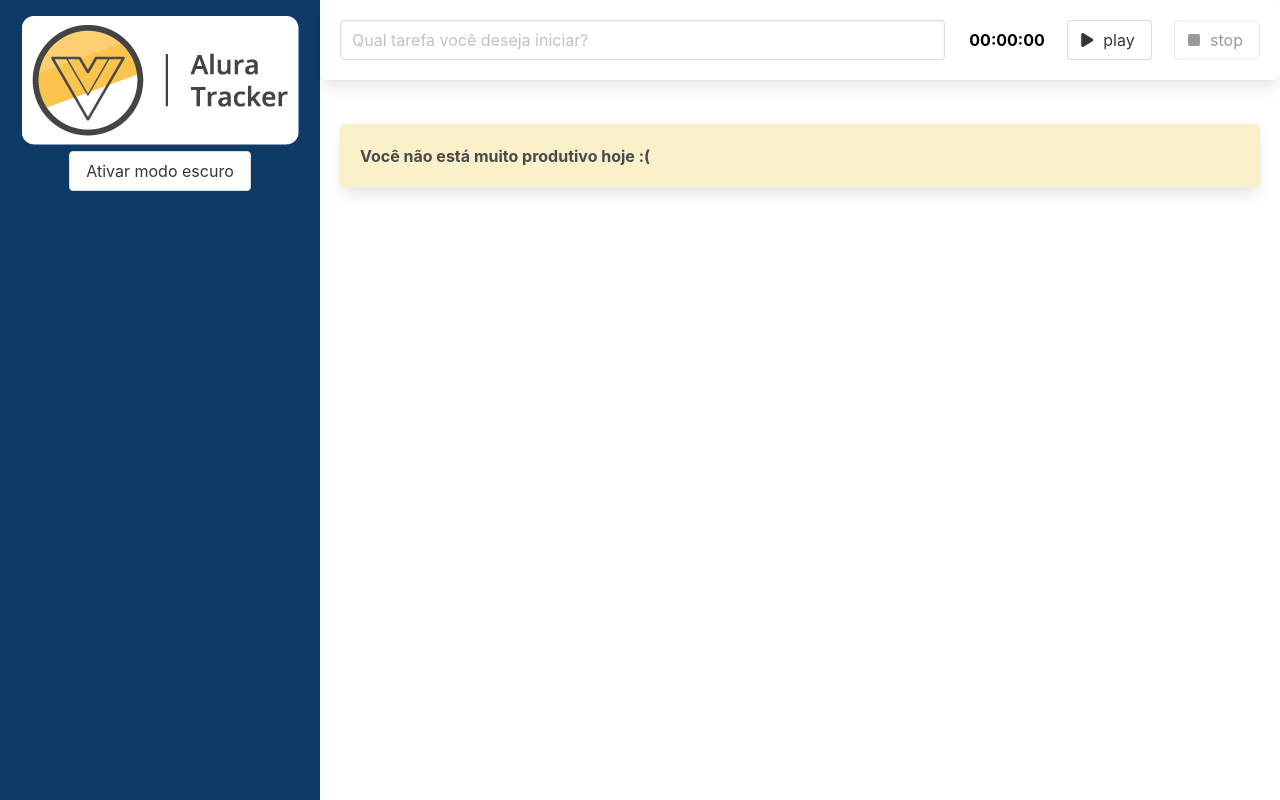
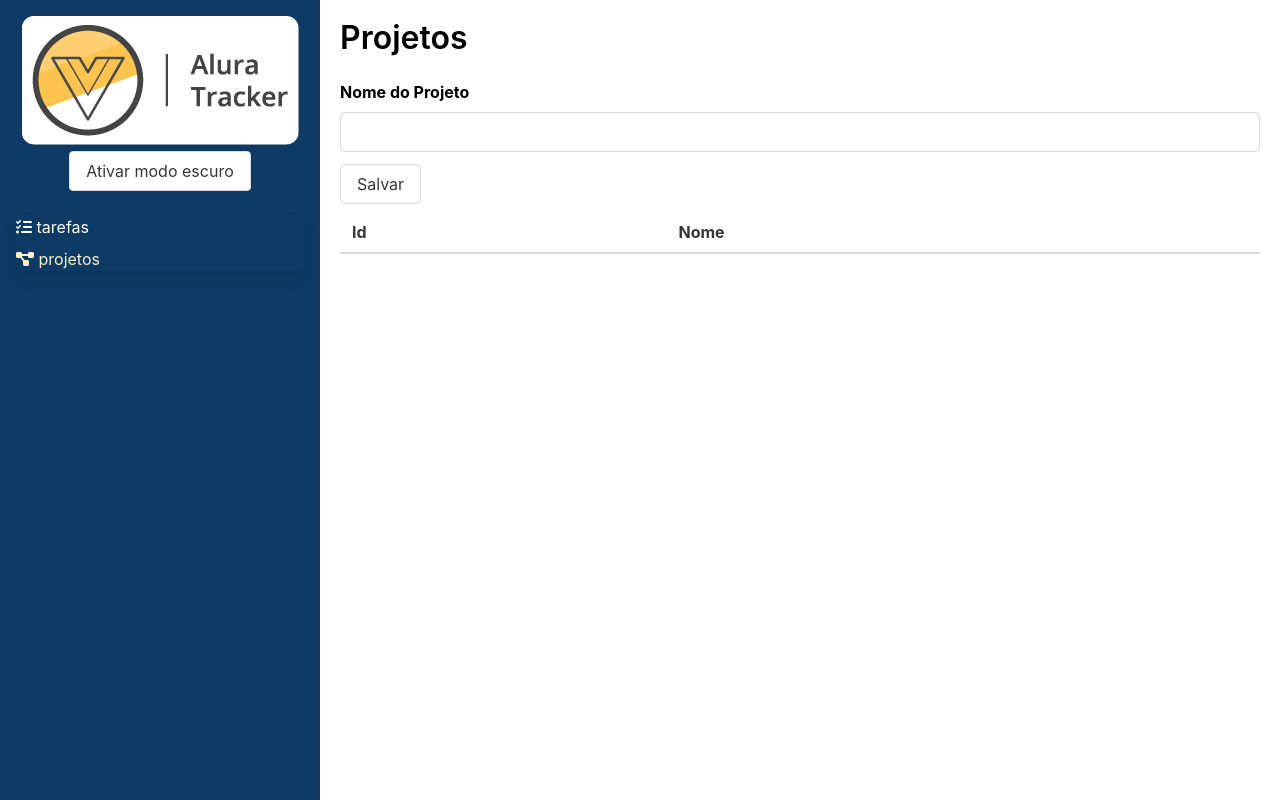
Before and after one commit to lucianoandrade/alura-traccker, a Vue app: page /#/projetos in a window 1280 px wide. Built offline with nearby package versions, Linux system fonts and the light colour scheme.

Commit message:
fim da primeira aula do segundo curso de vue da alura

```diff
--- a/package.json
+++ b/package.json
@@ -9,7 +9,8 @@
   },
   "dependencies": {
     "core-js": "^3.8.3",
-    "vue": "^3.2.13"
+    "vue": "^3.2.13",
+    "vue-router": "^4.2.4"
   },
   "devDependencies": {
     "@fortawesome/fontawesome-free": "^6.4.0",
--- a/src/App.vue
+++ b/src/App.vue
@@ -4,48 +4,26 @@
       <BarraLateral @aoTemaAlterado="trocarTema"/>
     </div>
     <div class="column is-three-quarter conteudo">
-      <FormularioMain @aoSalvarTarefa="salvarTarefa"/>
-      <div class="lista">
-        <TarefaMain v-for="(tarefa, index) in tarefas" :key="index" :tarefa="tarefa"/>
-        <BoxMain v-if="listaEstaVazia">
-          Você não está muito produtivo hoje :(
-        </BoxMain>
-      </div>
+      <RouterView></RouterView>
     </div>
   </main>
 </template>
 
 <script lang="ts">
 import { defineComponent } from 'vue';
-import BarraLateral from './components/BarraLateral.vue';
-import FormularioMain from './components/FormularioMain.vue';
-import TarefaMain from './components/TarefaMain.vue';
-import BoxMain from './components/BoxMain.vue';
-import ITarefa from './interfaces/ITarefa';
+import BarraLateral from './components/BarraLateral.vue'
 
 export default defineComponent({
   name: 'App',
   components: {
     BarraLateral,
-    FormularioMain,
-    TarefaMain,
-    BoxMain
   },
   data () {
     return {
-      tarefas: [] as ITarefa[],
       modoEscuroAtivo: false
     }
   },
-  computed: {
-    listaEstaVazia () : boolean {
-      return this.tarefas.length === 0
-    }
-  },
   methods: {
-    salvarTarefa (tarefa: ITarefa) {
-      this.tarefas.push(tarefa)
-    },
     trocarTema (modoEscuroAtivo: boolean) {
       this.modoEscuroAtivo = modoEscuroAtivo
     }
@@ -67,5 +45,7 @@
 }
 .conteudo {
   background-color: var(--bg-primario);
+  color: var(--texto-primario);
 }
+
 </style>
--- a/src/components/BarraLateral.vue
+++ b/src/components/BarraLateral.vue
@@ -1,11 +1,29 @@
 <template>
   <header>
-      <h1>
-        <img src="../assets/logo.png" alt="">
-      </h1>
+    <h1>
+      <img src="../assets/logo.png" alt="">
+    </h1>
+    <div class="has-text-centered">
       <button class="button" @click="alterarTema">
         {{ textoBotao }}
       </button>
+    </div>
+    <nav class="panel mt-5">
+      <ul>
+        <li>
+          <router-link to="/" class="link">
+            <i class="fas fa-tasks"></i>
+            tarefas
+          </router-link>
+        </li>
+        <li>
+          <router-link to="/projetos" class="link">
+            <i class="fas fa-project-diagram"></i>
+            projetos
+          </router-link>
+        </li>
+      </ul>
+    </nav>
   </header>
 </template>
 
@@ -37,12 +55,14 @@
 </script>
 
 <style scoped>
+h1 {
+  text-align: center;
+}
 header {
   padding: 1rem;
   background: #0d3b66;
   width: 100%;
   height: 100vh;
-  text-align: center;
 }
 @media only screen and (max-width: 768px) {
   header {
@@ -50,4 +70,16 @@
     height: auto;
   }
 }
+.panel li {
+    margin: 8px 0;
+}
+.link {
+    color: #fff;
+}
+.link:hover {
+    color: #FAF0CA;
+}
+.link.router-link-active {
+    color: #FAF0CA;
+}
 </style>
--- /dev/null
+++ b/src/interfaces/IProjeto.ts
@@ -0,0 +1,4 @@
+export default interface IProjeto {
+  id: string;
+  nome: string;
+}
--- a/src/main.ts
+++ b/src/main.ts
@@ -1,5 +1,9 @@
-import { createApp } from 'vue';
-import App from './App.vue';
-import '@fortawesome/fontawesome-free/css/all.css';
+import { createApp } from 'vue'
+import App from './App.vue'
 
-createApp(App).mount('#app');
+import '@fortawesome/fontawesome-free/css/all.css'
+import roteador from './roteador'
+
+createApp(App)
+    .use(roteador)
+    .mount('#app')
--- /dev/null
+++ b/src/roteador/index.ts
@@ -0,0 +1,23 @@
+import { createRouter, createWebHashHistory, RouteRecordRaw } from "vue-router";
+import Tarefas from "../views/Tarefas.vue";
+import Projetos from "../views/Projetos.vue";
+
+const rotas: RouteRecordRaw[] = [
+  {
+  path: '/',
+  name: 'Tarefa',
+  component: Tarefas
+  },
+  {
+  path: '/projetos',
+  name: 'Projetos',
+  component: Projetos
+  },
+]
+
+const roteador = createRouter({
+    history: createWebHashHistory(),
+    routes: rotas
+})
+
+export default roteador;
--- /dev/null
+++ b/src/views/Projetos.vue
@@ -0,0 +1,73 @@
+<template>
+  <section class="projetos">
+      <h1 class="title">Projetos</h1>
+      <form @submit.prevent="salvar">
+          <fieldset class="field">
+              <label for="nomeDoProjeto" class="label">
+                  Nome do Projeto
+              </label>
+              <input type="text" class="input" v-model="nomeDoProjeto" id="nomeDoProjeto"/>
+          </fieldset>
+          <fieldset class="field">
+              <button class="button" type="submit">Salvar</button>
+          </fieldset>
+      </form>
+      <table class="table is-fullwidth">
+          <thead>
+              <tr>
+                  <th>Id</th>
+                  <th>Nome</th>
+              </tr>
+          </thead>
+          <tbody>
+              <tr v-for="projeto in projetos" :key="projeto.id">
+                  <td>{{ projeto.id }}</td>
+                  <td>{{ projeto.nome }}</td>
+              </tr>
+          </tbody>
+      </table>
+  </section>
+</template>
+
+<script lang="ts">
+import { defineComponent } from "vue";
+import IProjeto from '../interfaces/IProjeto'
+
+export default defineComponent({
+  // eslint-disable-next-line vue/multi-word-component-names
+  name: "Projetos",
+  data () {
+      return  {
+          nomeDoProjeto: '',
+          projetos: [] as IProjeto[]
+      };
+  },
+  methods: {
+      salvar () {
+          const projeto: IProjeto = {
+              nome: this.nomeDoProjeto,
+              id: new Date().toISOString()
+          }
+          this.projetos.push(projeto);
+          this.nomeDoProjeto = ''
+      }
+  }
+})
+
+</script>
+
+<style scoped>
+.projetos {
+  padding: 1.25rem;
+  color: inherit;
+}
+.title, .label  {
+    color: inherit
+}
+
+table {
+    border-radius: 4px;
+    margin: 8px 0;
+}
+
+</style>
--- /dev/null
+++ b/src/views/Tarefas.vue
@@ -0,0 +1,41 @@
+<template>
+  <FormularioMain @aoSalvarTarefa="salvarTarefa" />
+  <div class="lista">
+      <BoxMain v-if="listaEstaVazia">
+          Você não está muito produtivo hoje :(
+      </BoxMain>
+      <TarefaMain v-for="(tarefa, index) in tarefas" :key="index" :tarefa="tarefa" />
+  </div>
+</template>
+
+<script lang="ts">
+import { defineComponent } from 'vue';
+import FormularioMain from '../components/FormularioMain.vue';
+import TarefaMain from '../components/TarefaMain.vue';
+import BoxMain from '../components/BoxMain.vue';
+import ITarefa from '../interfaces/ITarefa';
+
+export default defineComponent({
+  name: 'TarefaView',
+  components: {
+      FormularioMain,
+      TarefaMain,
+      BoxMain
+  },
+  data() {
+      return {
+          tarefas: [] as ITarefa[]
+      }
+  },
+  computed: {
+      listaEstaVazia(): boolean {
+          return this.tarefas.length === 0
+      }
+  },
+  methods: {
+      salvarTarefa(tarefa: ITarefa) {
+          this.tarefas.push(tarefa)
+      }
+  }
+});
+</script>
```
Also changed, not shown: 1 other file (tests, documents, lock files or other folders).
